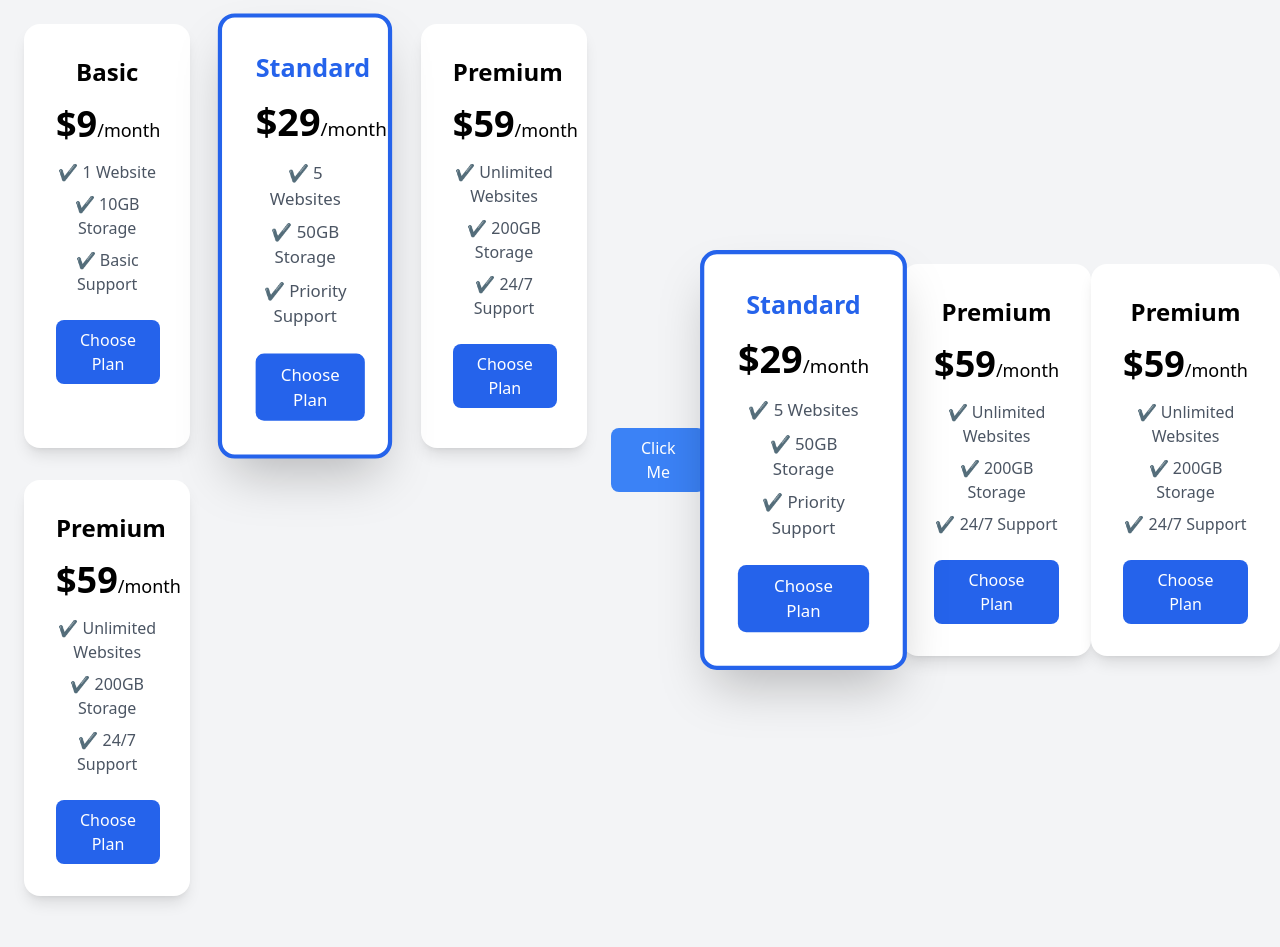
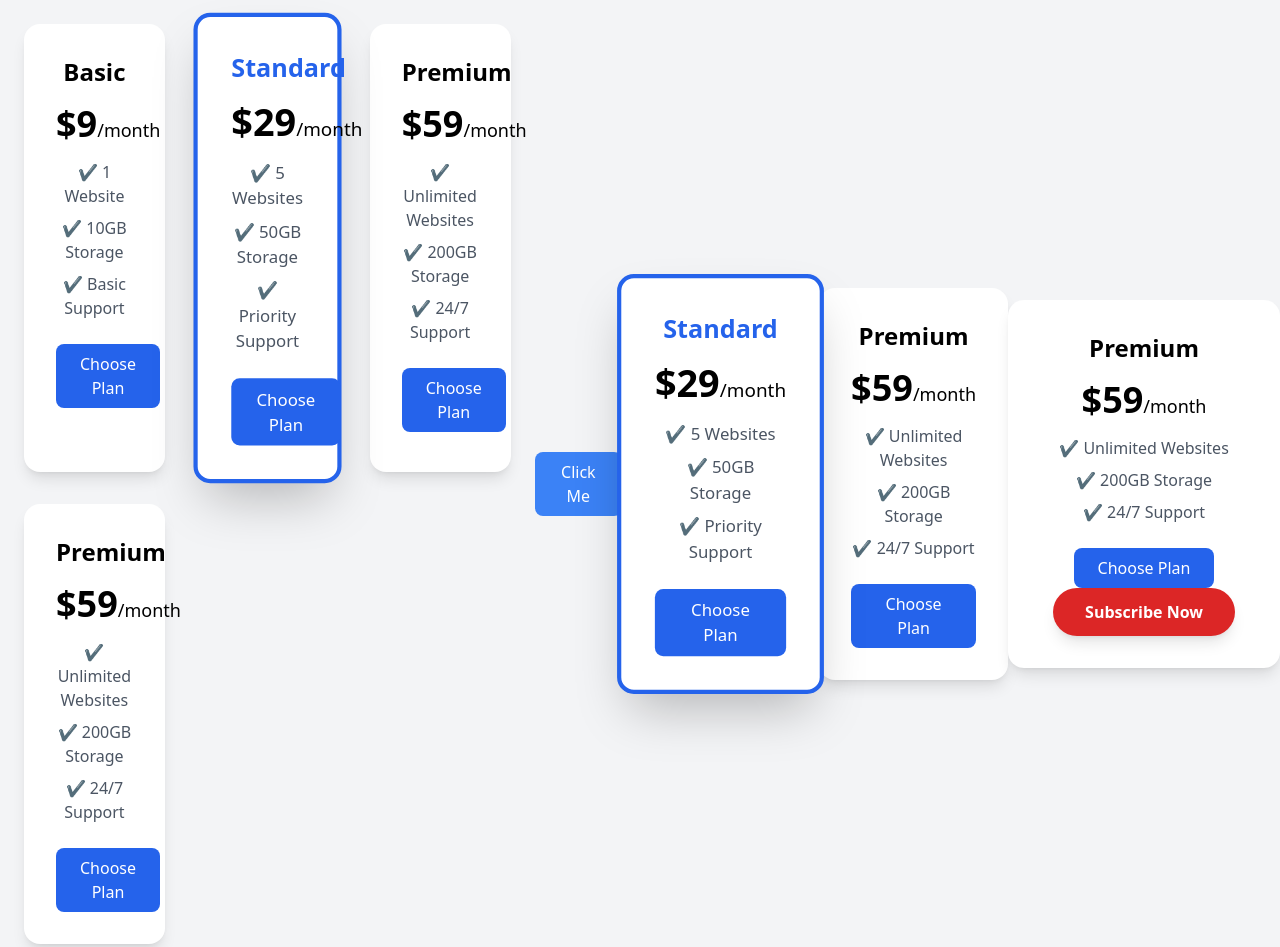
Before and after one commit to ofear3/tailwindCSS, a plain HTML site: page index.html in a window 1280 px wide. Shown: the top 947 px of the page. Before the commit the page ends 920 px from the top, so only its background shows below. Drawn offline with nearby package versions, Linux system fonts and the light colour scheme.

Commit message:
Add 'Subscribe Now' button to index.html

```diff
--- a/index.html
+++ b/index.html
@@ -114,6 +114,10 @@
       <button class="bg-blue-600 text-white px-6 py-2 rounded-lg hover:bg-blue-700 transition">
         Choose Plan
       </button>
+
+        <button class="bg-red-600 text-white font-semibold px-8 py-3 rounded-full shadow-lg hover:bg-red-700 hover:scale-105 transition duration-300">
+        Subscribe Now
+    </button>
     </div>
 
 </body>
```
